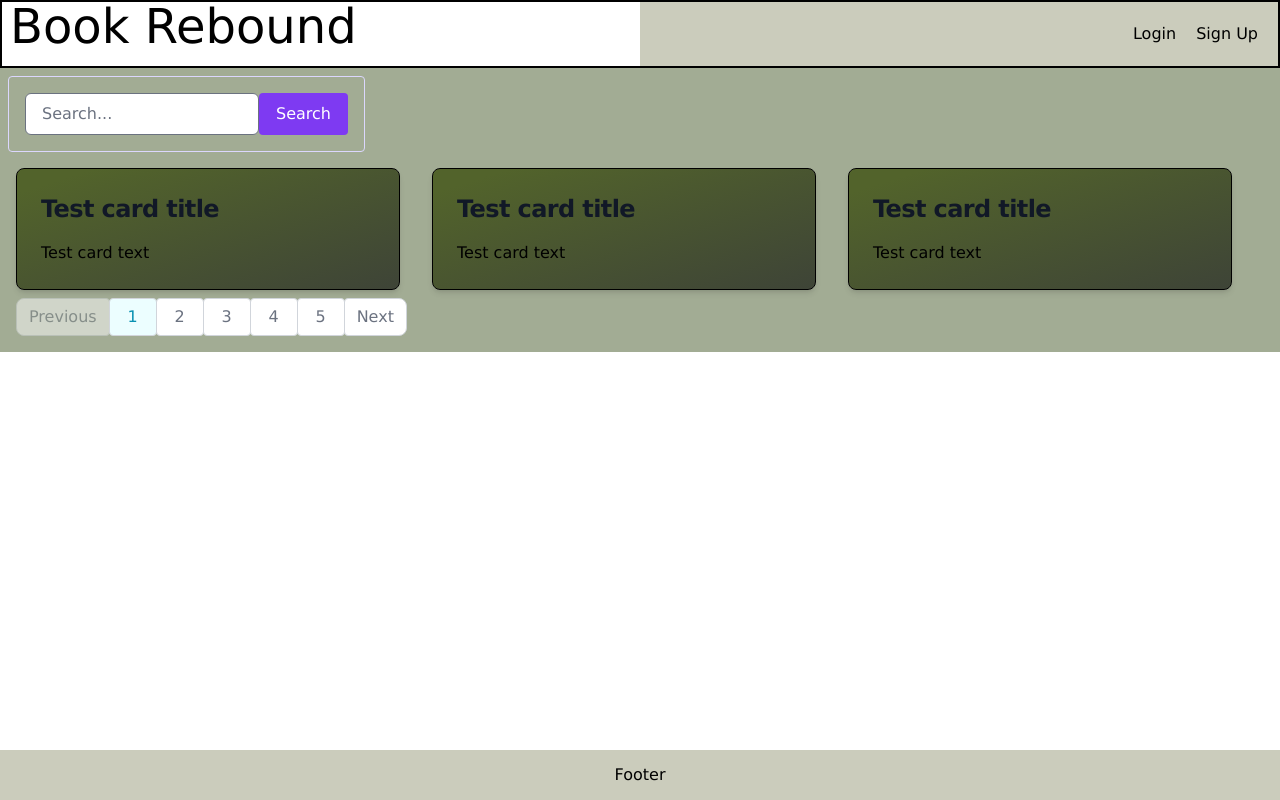
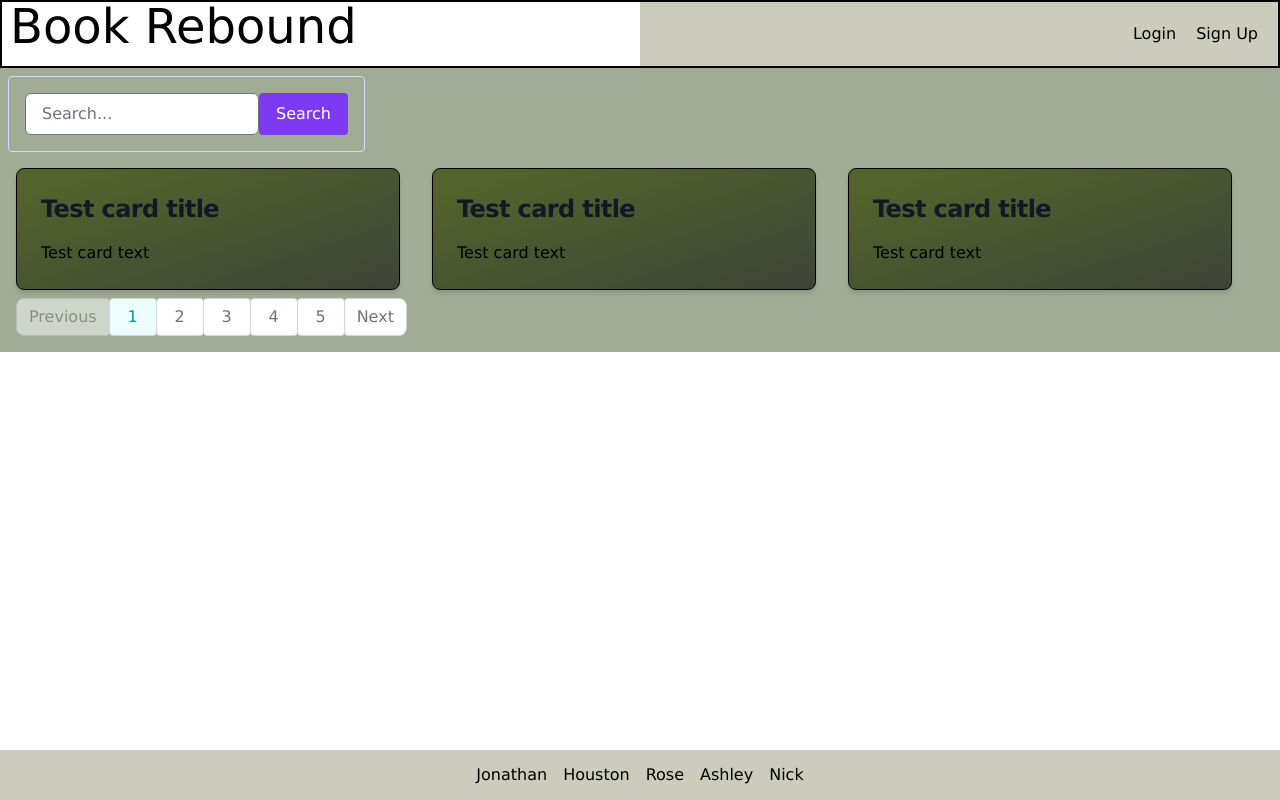
Before and after one commit to hculp/book-rebound, a React (Vite) app in the folder client/: page / in a window 1280 px wide. Built offline with nearby package versions, Linux system fonts and the light colour scheme.

Commit message:
added github links for contributors in footer

```diff
--- a/client/src/components/Footer.jsx
+++ b/client/src/components/Footer.jsx
@@ -1,7 +1,26 @@
 function Footer() {
   return (
-    <footer className="bg-forestback-100">Footer</footer>
-  )
+    <footer className="bg-forestback-100">
+      <a href="https://github.com/jonjons06" className=" p-2 hover:underline">
+        Jonathan
+      </a>
+      <a href="https://github.com/hculp" className=" p-2 hover:underline">
+        Houston
+      </a>
+      <a href="https://github.com/catfishcafe" className=" p-2 hover:underline">
+        Rose
+      </a>
+      <a
+        href="https://github.com/ashleybraxton"
+        className=" p-2 hover:underline"
+      >
+        Ashley
+      </a>
+      <a href="https://github.com/addisonnoxy" className=" p-2 hover:underline">
+        Nick
+      </a>
+    </footer>
+  );
 }
 
-export default Footer
+export default Footer;
```
